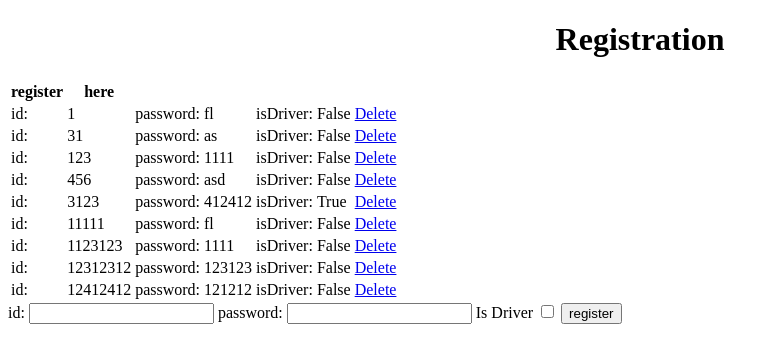
After one commit to Liuabi520/RideWithUs, a Flask app: template templates/admin.html in a window 1280 px wide. The commit adds this page. Shown: the top 363 px of the page, without its empty margins (0-778 px from the left). Run offline with Flask 3, Linux system fonts and the light colour scheme; the template is opened without the code that fills it: values that come from a table or form of the project are taken from there, others are empty.

Commit message:
finish register and add admin page

```diff
--- a/app.py
+++ b/app.py
@@ -36,8 +36,8 @@ def login():
 
             except:
                 return 'Homepage not implemented yet'
-        elif (request.form['btn'] == 'admin'):
-            return redirect('/admin')
+        elif (request.form['btn'] == 'register'):
+            return redirect('/register')
     else:
         return render_template('login.html')
 
@@ -45,29 +45,54 @@ def login():
 def homepage(id):
     return -1
 
-@app.route("/admin", methods=['POST', 'GET'])
+@app.route("/register", methods=['POST', 'GET'])
 def index():
     if request.method=='POST':
         login_id = request.form['id']
         login_pw = request.form['password']
         login_isDriver = request.form['isDriver']
-        print(request.form)
         if login_isDriver == "yes":
             login_isDriver = True
         else:
             login_isDriver = False
-        print(login_isDriver)
         new_login = User(id=login_id, pw=login_pw, isDriver=login_isDriver)
 
         try:
             db.session.add(new_login)
             db.session.commit()
-            return redirect('/admin')
+            flash("you have successfully registered")
+            return redirect('/register')
         except:
-            return "Issue in adding"
+            flash("wrong user id")
+            return redirect("/register")
     else:
         logins = User.query.order_by(User.id).all()
         return render_template('index.html', tasks=logins)
+
+@app.route('/admin',methods=['POST', 'GET'])
+def admin():
+    if request.method=='POST':
+        login_id = request.form['id']
+        login_pw = request.form['password']
+        login_isDriver = request.form['isDriver']
+        if login_isDriver == "yes":
+            login_isDriver = True
+        else:
+            login_isDriver = False
+        new_login = User(id=login_id, pw=login_pw, isDriver=login_isDriver)
+
+        try:
+            db.session.add(new_login)
+            db.session.commit()
+            flash("you have successfully registered")
+            return redirect('/admin')
+        except:
+            flash("wrong user info")
+            return redirect("/admin")
+    else:
+        logins = User.query.order_by(User.id).all()
+        return render_template('admin.html', tasks=logins)
+
 
 @app.route('/delete/<int:id>')
 def delete(id):
--- /dev/null
+++ b/templates/admin.html
@@ -0,0 +1,48 @@
+{% extends 'base.html' %}
+
+{% block head %}
+<title>registration</title>
+{% endblock %}
+
+{% block body %}
+<div class="content">
+    <h1 style="text-align: center">Registration</h1>
+    <table>
+        <tr>
+            <th>register</th>
+            <th>here</th>
+        </tr>
+        {% for task in tasks %}
+            <tr>
+                <td>id: </td>
+                <td>{{ task.id }}</td>
+                <td>password: </td>
+                <td>{{ task.pw }}</td>
+                <td>isDriver: </td>
+                <td>{{ task.isDriver }}</td>
+                <td>
+                    <a href="/delete/{{task.id}}">Delete</a>
+                </td>
+            </tr>
+        {% endfor %}
+    </table>
+
+    <div class="form">
+        <form action="/admin" method="POST">
+            <tr>
+                id:
+            </tr>
+            <input type="number" name="id">
+            <tr>
+                password:
+            </tr>
+            <input type="text" name="password">
+            <label for="isDriver">Is Driver</label>
+            <input type="checkbox" name="isDriver" id="isDriver" value="yes"/>
+            <input type="hidden" name="isDriver" value="no"/>
+            <input type="submit" value="register">
+
+        </form>
+    </div>
+</div>
+{% endblock %}
```
Also changed, not shown: templates/index.html (+2 -14 lines), instance/site.db.
